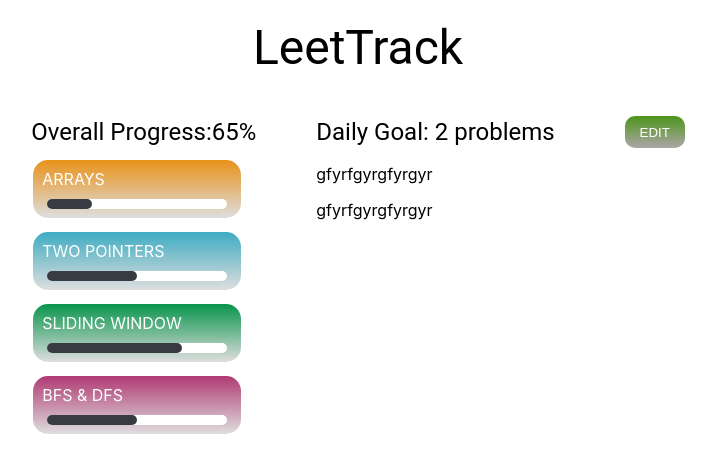
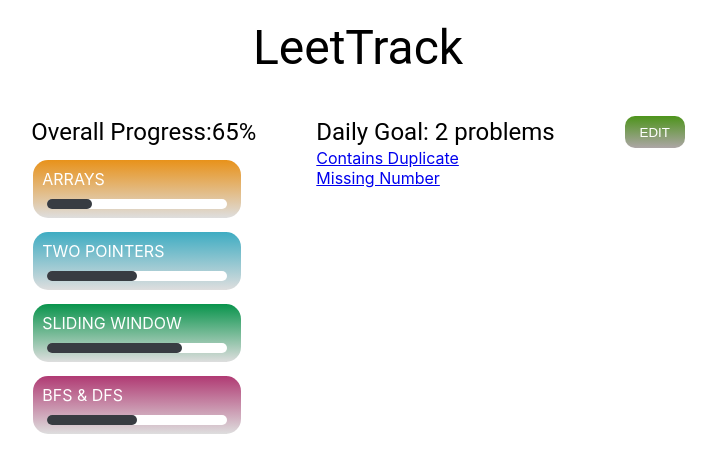
Before and after one commit to 397-f21/coffee-leettrack, a React (Create React App) app: page / in a window 1280 px wide. Shown: the top 472 px of the page, without its empty margins (282-998 px from the left). Built offline with nearby package versions, Linux system fonts and the light colour scheme.

Commit message:
added json file with 170 problems

```diff
--- a/package.json
+++ b/package.json
@@ -9,6 +9,7 @@
     "@testing-library/jest-dom": "^5.15.0",
     "@testing-library/react": "^11.2.7",
     "@testing-library/user-event": "^12.8.3",
+    "firebase": "^9.4.1",
     "react": "^17.0.2",
     "react-dom": "^17.0.2",
     "react-scripts": "4.0.3",
--- a/src/App.js
+++ b/src/App.js
@@ -3,6 +3,7 @@ import "./index.css";
 
 import ProgressIcon from "./Components/ProgressIcon";
 import Typography from "@mui/material/Typography";
+import questions from "./data/data.js";
 
 function App() {
   const [categories, setCategories] = useState({
@@ -108,11 +109,11 @@ function App() {
           </div >
             <div id="problems">
               <div>
-                <p>gfyrfgyrgfyrgyr</p>
+                <a href={questions[0]['url']}>{questions[0]['name']}</a>
 
               </div>
               <div>
-              <p>gfyrfgyrgfyrgyr</p>
+                <a href={questions[1]['url']}>{questions[1]['name']}</a>
               </div>
             </div>
         </div>
```
Also changed, not shown: 1 other file (tests, documents, lock files or other folders).
